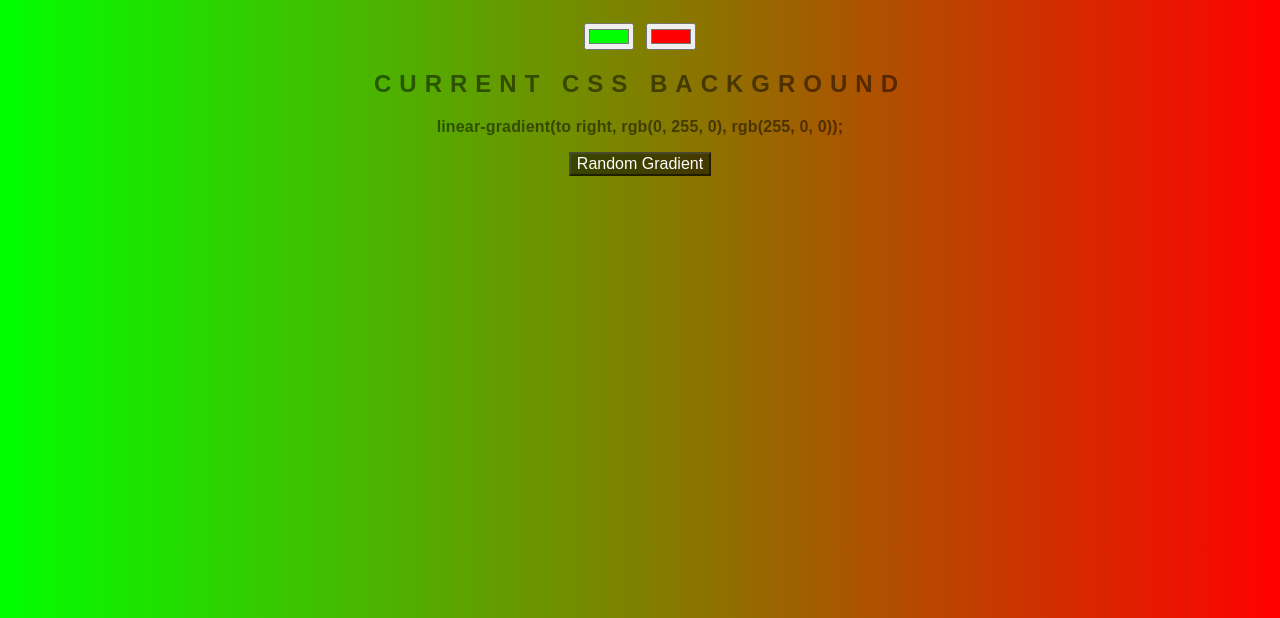
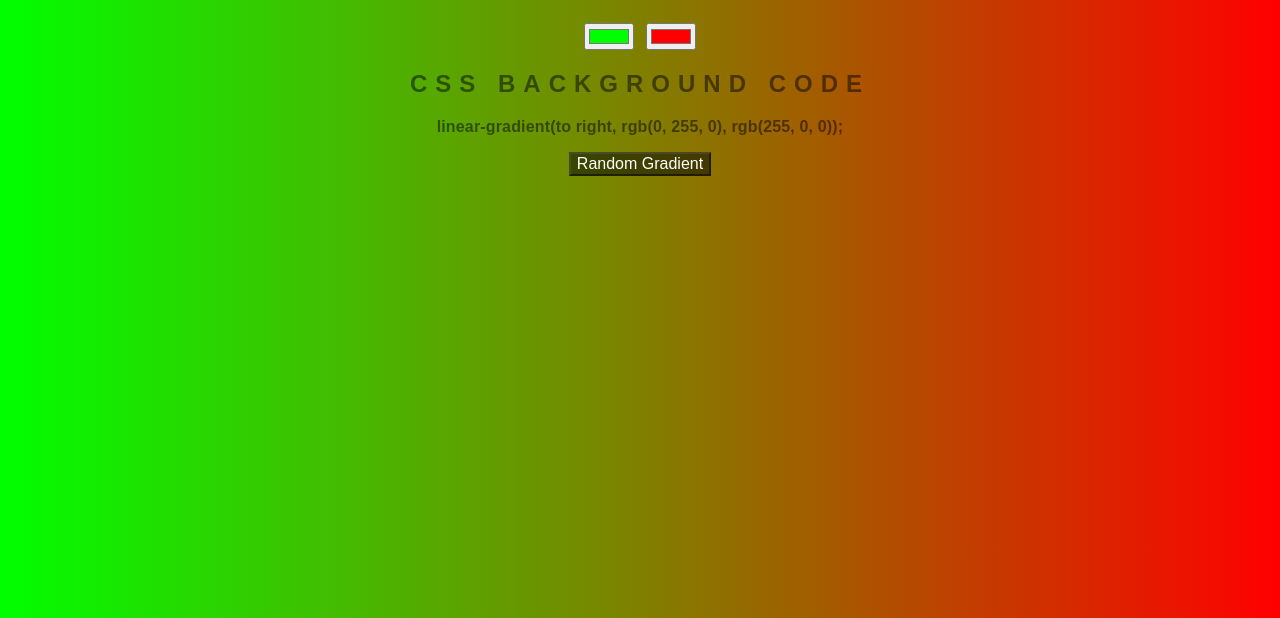
Before and after one commit to Hivini/Background-Generator, a plain HTML site: page index.html in a window 1280 px wide. Shown: the part 182-800 px from the top of the page. Drawn offline with Linux system fonts and the light colour scheme.

Commit message:
Changing text

```diff
--- a/index.html
+++ b/index.html
@@ -9,7 +9,7 @@
     <h1>Background Generator</h1>
     <input class="color1" type="color" name="Color 1" value="#00ff00">
     <input class="color2" type="color" name="Color 2" value="#ff0000">
-    <h2>Current CSS background</h2>
+    <h2>CSS background code</h2>
     <h3></h3>
     <button id="random">Random Gradient</button>
 
```
